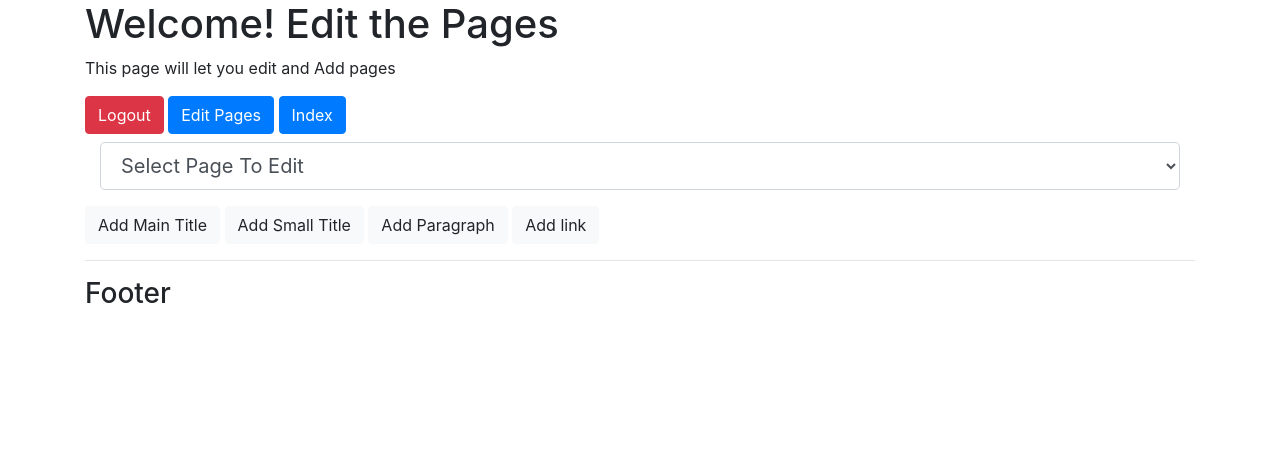
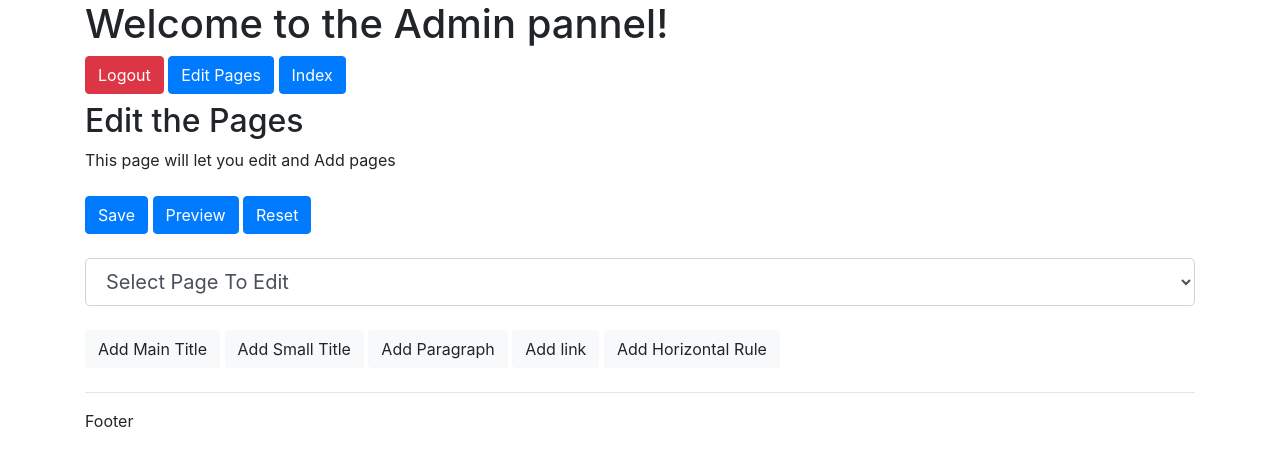
Before and after one commit to AlwaysMaknae/WCMS, a PHP site: page /adminCore.php?Pages in a window 1280 px wide. Shown: the top 466 px of the page. Run offline with PHP 8.4, Linux system fonts and the light colour scheme; the visitor is signed in with stand-in values (Sample User, id 1); data that the repository does not hold is empty; some libraries are stand-ins or nearby versions.

Commit message:
further advancing in app.js and suroundings added admin navigation to header view

```diff
--- a/View/adminHeader.php
+++ b/View/adminHeader.php
@@ -15,14 +15,30 @@
 	<link rel="stylesheet" href="https://maxcdn.bootstrapcdn.com/bootstrap/4.3.1/css/bootstrap.min.css">
 	<script src="https://maxcdn.bootstrapcdn.com/bootstrap/4.3.1/js/bootstrap.min.js"></script>
 	<style>
+
 	#app button{
 		vertical-align: top;
 	}
+	#app input{
+		width: 100%;
+	}
 	#app textarea{
-		width: 96%;
+		width: 100%;
+		resize: vertical;
+		min-height: 200px;
+	}
+
+	#app div{
+		margin-bottom: 20px;
 	}
 
 </style>
 </head>
 <body>
 	<div class="container">
+			<h1>Welcome to the Admin pannel!</h1>
+		<nav class="mb-2">
+				<a href="core.php?Logout" class="btn btn-danger">Logout</a>
+				<a href="adminCore.php?Pages" class="btn btn-primary"> Edit Pages</a>
+				<a href="adminCore.php?Index" class="btn btn-primary"> Index </a>
+		</nav>
--- a/View/adminPages.view.php
+++ b/View/adminPages.view.php
@@ -1,20 +1,21 @@
 <?php include "adminHeader.php" ?>
 
 <? if(!empty($_SESSION['admin'])): ?>
-	<h1>Welcome! Edit the Pages</h1>
+	<h2>Edit the Pages</h2>
   <p>This page will let you edit and Add pages</p>
 
-	<nav>
-		<form action="../core.php" method="GET">
-			<button type="submit" class="btn btn-danger" name="Logout">Logout</button>
-			<a href="adminCore.php?Pages" class="btn btn-primary"> Edit Pages</a>
-			<a href="adminCore.php?Index" class="btn btn-primary"> Index </a>
-		</form>
-	</nav>
 
-  <div class="container mt-2 form-group">
+	<div class="appSubmits my-4">
+		<button type="button" class="btn btn-primary submit" name="Save"> Save </button>
+		<button type="button" class="btn btn-primary submit" name="Preview"> Preview </button>
+		<button type="button" class="btn btn-primary submit" name="Reset"> Reset </button>
+	</div>
+
+  <div class="mt-2 form-group">
     <select name="Page" class="form-control form-control-lg" id="PagesSelect">
       <option value="Select Page" disabe selected>Select Page To Edit</option>
+
+
 
       <?php foreach ($Pages as $p): ?>
         <option value="<?php echo $p->getId() ?>"><?php echo $p->getTitle() ?></option>
@@ -33,12 +34,15 @@
 
 
 
-	<div class="appButtons">
+	<div class="appButtons my-4">
 		<button type="button" class="btn btn-light add" name="h2"> Add Main Title</button>
 		<button type="button" class="btn btn-light add" name="h3"> Add Small Title </button>
 		<button type="button" class="btn btn-light add" name="p"> Add Paragraph</button>
 		<button type="button" class="btn btn-light add" name="a"> Add link </button>
+		<button type="button" class="btn btn-light add" name="hr"> Add Horizontal Rule </button>
 	</div>
+
+
 
 	<div id="app"></div>
 	<div id="input" style="display:none"></div>
--- a/View/footer.php
+++ b/View/footer.php
@@ -1,5 +1,5 @@
 		<hr>
-		<h3>Footer</h3>
+		<p>Footer</p>
 	</div>
 
 </body>
--- a/View/js/app.js
+++ b/View/js/app.js
@@ -6,10 +6,10 @@ $(function(){
 
 
 
-function App(App = {contentSelector:"#app", buttonSelector:".add"}){
+function App(App = {contentSelector:"#app", buttonSelector:".add", submitSelector:".submit"}){
 
-  var Ents = { p:"Paragraph", h2:"MainTitle", h3:"SmallTitle", a:"Paragraph" };
-  var EntsI = { p:"ParagraphInput", h2:"MainTitleInput", h3:"SmallTitleInput", a:"ParagraphInput" };
+  var Ents = { p:"Paragraph", h2:"MainTitle", h3:"SmallTitle", a:"Paragraph", hr:"HorizontalRule" };
+  var EntsI = { p:"ParagraphInput", h2:"MainTitleInput", h3:"SmallTitleInput", a:"LinkInput", hr:"HorizontalRule" };
   var appPage = new Page( App.contentSelector ,[]);
 
 
@@ -27,18 +27,20 @@ function App(App = {contentSelector:"#app", buttonSelector:".add"}){
      });
   });
 
+  $( App.submitSelector ).each(function(e){
+    $(this).click( function(){
+     var action = $(this).attr("name");
+     console.log(action);
+    });
+  });
+
 
 
   this.loadStuff = function(data){
+    appPage.empty();
     var pageEl = new window[ EntsI.p ]( data );
     appPage.add( pageEl );
 
-
-    $( ".delete" ).each(function(e){
-      $(this).click( function(e){
-         $(this).parent().remove();
-      });
-   });
   }
 
 }
@@ -58,10 +60,20 @@ function Page(app, elements = []){
       this.elements.push(el);
       var wrap = document.createElement( "div" );
       $(wrap).append( new Handle().getElement() );
+      var deleteBtn = new DeleteHandle().getElement();
+      $(wrap).append( deleteBtn );
       $(wrap).append( el.getElement() );
-      $(wrap).append( new DeleteHandle().getElement() );
+
+      $(deleteBtn).click( function(e){
+           $(this).parent().remove();
+      });
 
       this.app.append( wrap );
+  }
+
+  this.empty = function(){
+    this.elements = [];
+    $( this.app ).empty();
   }
 
 
--- a/View/js/ents.js
+++ b/View/js/ents.js
@@ -1,10 +1,10 @@
 
 
-var EntList = ["Paragraph", "Maintitle", "SmallTitle"];
+var EntList = ["Paragraph", "Maintitle", "SmallTitle", "Link"];
 
 
 function Paragraph(content){
-Object.assign(this, new Ent("p", content) );
+  Object.assign(this, new Ent("p", content) );
 }
 
 function MainTitle(content){
@@ -12,11 +12,19 @@ function MainTitle(content){
    Object.assign(this, new Ent("h2", content) );
 }
 
+function HorizontalRule(){
+  var b = document.createElement("hr");
+  this.b = b;
+  this.getElement = function(){
+    return b;
+  }
+}
+
 function SmallTitle(content){
   Object.assign(this, new Ent("h3", content) );
 }
 
-function Handle(content = "■"){
+function Handle(content = "↕"){
   Object.assign(this, new Ent("button", content) );
 }
 
@@ -55,6 +63,24 @@ function Ent(box, content){
   }
 }
 
+
+
+function LinkInput(content = "", link = ""){
+  //box, content="", placeholder=""
+  var displayText = new InputEnt("a", content, "Display Text").getElement();
+  var link = new InputEnt("href", link, "Link").getElement();
+
+
+  var b = document.createElement( "div" );
+    $(b).attr("class", "targetbox-a");
+    $(b).append( displayText );
+    $(b).append( link );
+  this.getElement = function(){
+    return b;
+  }
+
+}
+
 function AreaInputEnt(box, content="", placeholder=""){
   this.box = "textarea";
   this.meta = "<textarea "+ box +">";
```
Also changed, not shown: View/adminIndex.view.php (+2 -12 lines).
